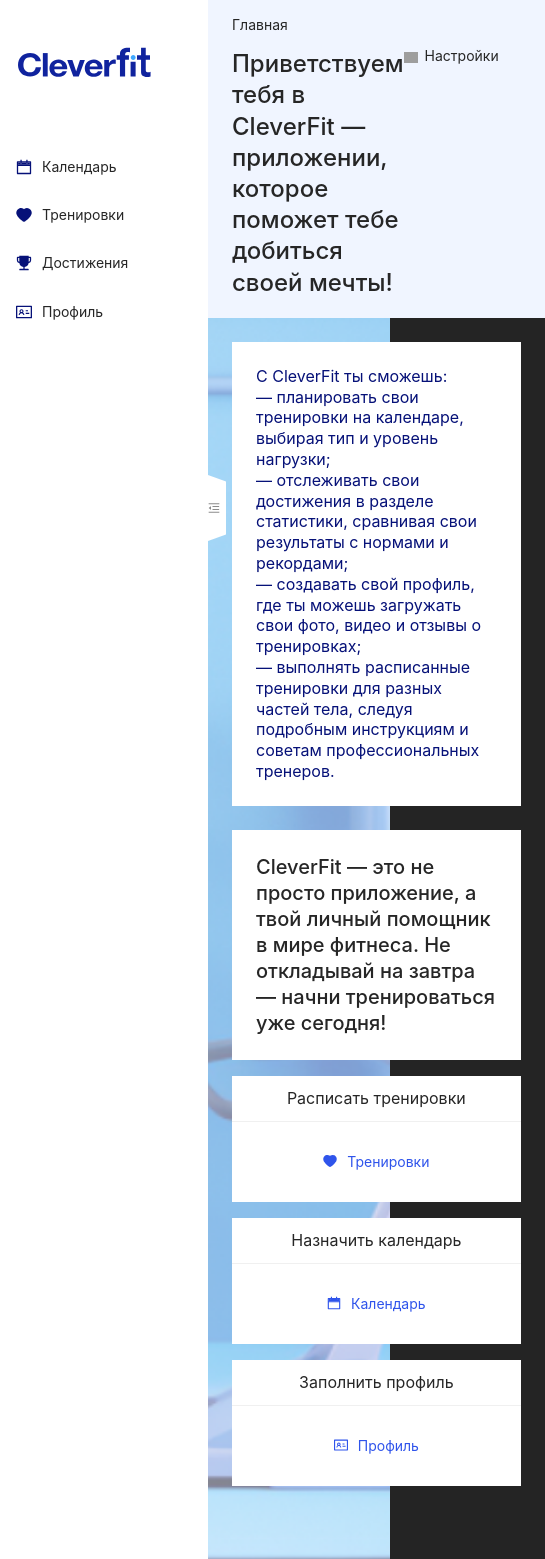
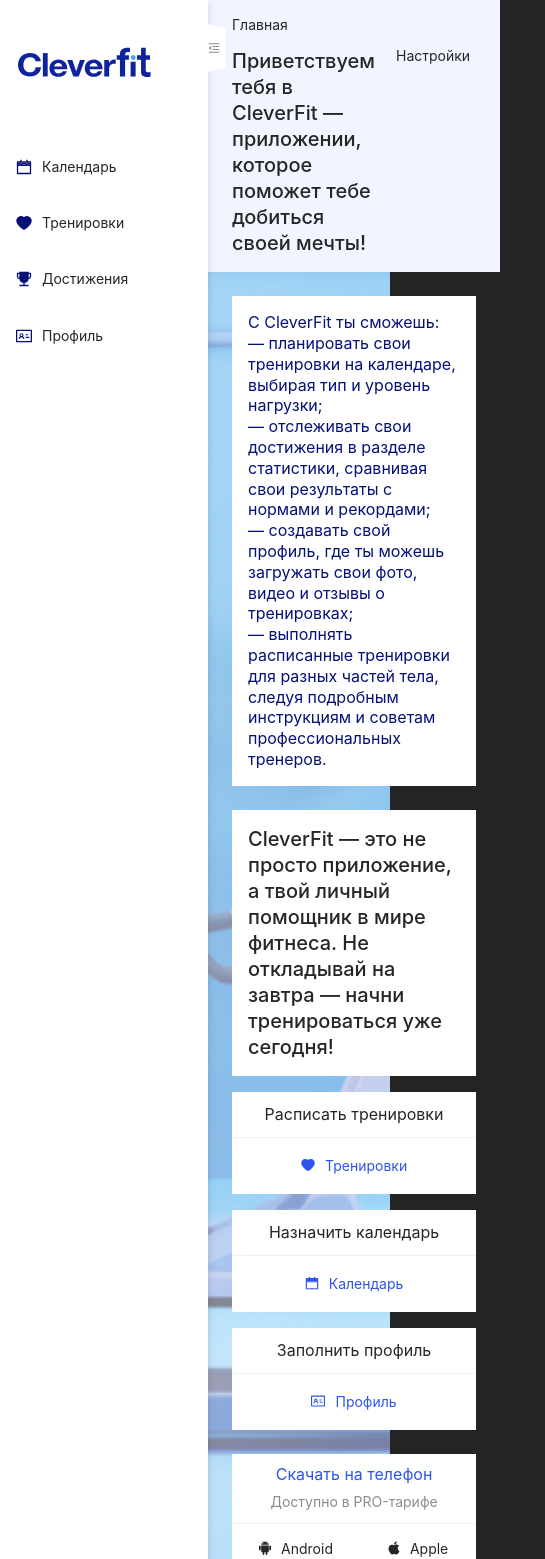
Before and after one commit to ClevertecFrontendLab/ArtemMikhalenia, a React (Vite) app: page / in a window 390 px wide. Shown: the top 1559 px of the page, 545 px wide, since content can reach past the window. Built offline with nearby package versions, Linux system fonts and the light colour scheme; grey boxes are pictures that could not be loaded.

Commit message:
feat: add data attribute and styles

```diff
--- a/src/components/Card/CardComponent.jsx
+++ b/src/components/Card/CardComponent.jsx
@@ -1,5 +1,4 @@
 import { Card } from 'antd';
-import './Card.css';
 import { cardText } from '../../data.js';
 
 export default function CardComponent({ data, color }) {
--- a/src/components/CardAction/CardActionComponent.jsx
+++ b/src/components/CardAction/CardActionComponent.jsx
@@ -1,7 +1,6 @@
 import { Card, Button } from 'antd';
 import { CalendarTwoTone, HeartFilled, TrophyFilled, IdcardOutlined } from '@ant-design/icons';
 import { cardAction } from '../../data';
-import './CardAction.css';
 
 export const ProfileSvgBLue = () => (
     <svg width='14.000000' height='14.000000' viewBox='0 0 14 14' fill='none'>
--- a/src/components/Content/Content.css
+++ b/src/components/Content/Content.css
@@ -12,9 +12,11 @@
 
 .ant-layout-content{
   padding: 24px 24px 184px;
+
+  @media (max-width: 700px){
+    padding: 24px;
+  }
 }
-
-
 
 .ant-card.ant-card-bordered{
   max-width: 704px;
@@ -28,6 +30,10 @@
 
   color: rgba(6, 17, 120,1);
   background: rgba(255, 255, 255,1);
+
+  @media (max-width: 600px){
+    padding: 16px;
+  }
 }
 
 .ant-card-body{
@@ -47,11 +53,13 @@
 }
 
 .site-card-wrapper{
+  display: flex;
   max-width: 240px;
   width: 100%;
 
   @media (max-width: 700px){
     max-width: 100%;
+    justify-content: center;
   }
 }
 
@@ -65,6 +73,10 @@
   font-size: 20px;
   font-weight: 500;
   line-height: 130%;
+
+  @media (max-width: 700px){
+    width: 100%;
+  }
 }
 
 .ant-card.ant-card-bordered.card-action .ant-card-head-title{
@@ -78,8 +90,12 @@
   color: rgba(38, 38, 38,1);
 }
 
+.ant-card-head{
+  flex: 1 1 auto;
+}
+
 .ant-card.ant-card-bordered.card-action .ant-card-body{
-  padding: 12px 0px;
+  /* padding: 12px 0px; */
   display: flex;
   align-items: center;
   justify-content: center;
--- a/src/components/Footer/Footer.css
+++ b/src/components/Footer/Footer.css
@@ -3,6 +3,11 @@
   align-items: end;
   justify-content: space-between;
   padding: 0px 24px 41px;
+
+  @media (max-width: 700px){
+    align-items: center;
+    flex-direction: column-reverse;
+  }
 }
 
 .ant-btn.ant-btn-link.footer-link-btn{
@@ -32,6 +37,17 @@
 
   padding: 0;
   margin: 0;
+
+  @media (max-width: 700px){
+    max-width: 100%;
+
+    .card-download-top{
+      display: flex;
+      flex-direction:column;
+      align-items: center;
+      justify-content: center;
+    }
+  }
 }
 
 .ant-btn.ant-btn-link.card-download-link{
@@ -45,6 +61,10 @@
   text-align: left;
 
   color: rgba(47, 84, 235, 1);
+
+  @media (max-width: 700px){
+    margin: 10px 0px 8px 0px;
+  }
 }
 
 .card-download-subtitle{
@@ -56,6 +76,10 @@
   text-align: left;
 
   color: rgba(140, 140, 140, 1);
+
+  @media (max-width: 700px){
+    margin: 0px 0px 12px 0px;
+  }
 }
 
 .card-download-actions{
--- a/src/components/Header/Header.css
+++ b/src/components/Header/Header.css
@@ -10,6 +10,10 @@
   color: rgba(38, 38, 38,1);
 
   z-index: 2;
+
+  @media (max-width: 1024px){
+    padding: 16px 24px;
+  }
 }
 
 .ant-page-header-heading-title{
@@ -27,6 +31,10 @@
   @media (max-width: 1024px){
     font-size: 24px;
     font-weight: 500;
+  }
+
+   @media (max-width: 600px){
+    font-size: 20px;
   }
 }
 
@@ -80,3 +88,15 @@
   background-position: center;
   background-size: contain;
 }
+
+@media (max-width: 1024px){
+  .ant-page-header-heading-extra .ant-btn.ant-btn-primary::before{
+    background-image: none;
+  }
+}
+
+@media (max-width: 600px){
+  .ant-page-header-heading-extra .ant-btn.ant-btn-primary::before{
+    background-image: none;
+  }
+}
--- a/src/components/Header/HeaderComponent.jsx
+++ b/src/components/Header/HeaderComponent.jsx
@@ -1,32 +1,32 @@
 import './Header.css';
 import { Button, PageHeader } from 'antd';
 
-const items = [
-    {
-        key: '1',
-        label: (
-            <a target='_blank' rel='noopener noreferrer' href='http://www.alipay.com/'>
-                1st menu item
-            </a>
-        ),
-    },
-    {
-        key: '2',
-        label: (
-            <a target='_blank' rel='noopener noreferrer' href='http://www.taobao.com/'>
-                2nd menu item
-            </a>
-        ),
-    },
-    {
-        key: '3',
-        label: (
-            <a target='_blank' rel='noopener noreferrer' href='http://www.tmall.com/'>
-                3rd menu item
-            </a>
-        ),
-    },
-];
+// const items = [
+//     {
+//         key: '1',
+//         label: (
+//             <a target='_blank' rel='noopener noreferrer' href='http://www.alipay.com/'>
+//                 1st menu item
+//             </a>
+//         ),
+//     },
+//     {
+//         key: '2',
+//         label: (
+//             <a target='_blank' rel='noopener noreferrer' href='http://www.taobao.com/'>
+//                 2nd menu item
+//             </a>
+//         ),
+//     },
+//     {
+//         key: '3',
+//         label: (
+//             <a target='_blank' rel='noopener noreferrer' href='http://www.tmall.com/'>
+//                 3rd menu item
+//             </a>
+//         ),
+//     },
+// ];
 
 const routes = [
     {
--- a/src/components/Sidebar/Sidebar.css
+++ b/src/components/Sidebar/Sidebar.css
@@ -6,6 +6,7 @@
   width: 208px;
   z-index: 4;
 
+box-shadow: 0 2px 8px 0 rgba(0, 0, 0, 0.15);
   background-color: rgba(255, 255, 255,1);
   transition: all 0.5s ease;
 }
@@ -18,8 +19,6 @@
 
   overflow: hidden;
 }
-
-
 
 .sidebar-logo{
   display: block;
@@ -49,8 +48,9 @@
   display: flex;
   align-items: baseline;
   padding-top: 12px;
+  padding-bottom: 12px;
   padding-left: 8px;
-  margin-bottom: 16px;
+  margin-bottom: 12px;
   gap: 10px;
 
   border-right: 3px solid rgba(6, 17, 120, 0);
@@ -156,6 +156,11 @@
   background: rgba(255, 255, 255, 1);
 
   clip-path: polygon(0 0%, 90% 10%, 90% 90%, 0% 100%);
+
+  @media (max-width: 600px){
+    height: 48px;
+    transform: translateY(24px);
+  }
 }
 
 .anticon.anticon-menu-fold.trigger,
--- a/src/components/Sidebar/SidebarComponent.jsx
+++ b/src/components/Sidebar/SidebarComponent.jsx
@@ -40,12 +40,13 @@
 
     return (
         <Sider
-            // breakpoint='lg'
+            breakpoint='m'
             collapsedWidth='64'
             width={208}
             trigger={null}
             collapsible
             collapsed={collapsed}
+            data-test-id={collapsed ? 'sider-switch' : 'sider-switch-mobile'}
         >
             <div className='sidebar-logo'>
                 <img
@@ -74,6 +75,7 @@
                 {React.createElement(collapsed ? MenuUnfoldOutlined : MenuFoldOutlined, {
                     className: 'trigger',
                     onClick: () => setCollapsed(!collapsed),
+                    'data-test-id': collapsed ? 'sider-switch' : 'sider-switch-mobile',
                 })}
             </div>
             <div className='exit-block'>
@@ -83,7 +85,9 @@
                         alt='exit'
                         className={collapsed ? 'exit-icon-collapsed' : 'exit-icon-not-collapsed'}
                     />
-                    <span className='exit-block-btn-text' style={{ opacity: collapsed ? 0 : 1 }}>Выход</span>
+                    <span className='exit-block-btn-text' style={{ opacity: collapsed ? 0 : 1 }}>
+                        Выход
+                    </span>
                 </Button>
             </div>
         </Sider>
```
Also changed, not shown: src/components/Card/Card.css (deleted, +0 -20 lines), src/components/CardAction/CardAction.css (deleted).
